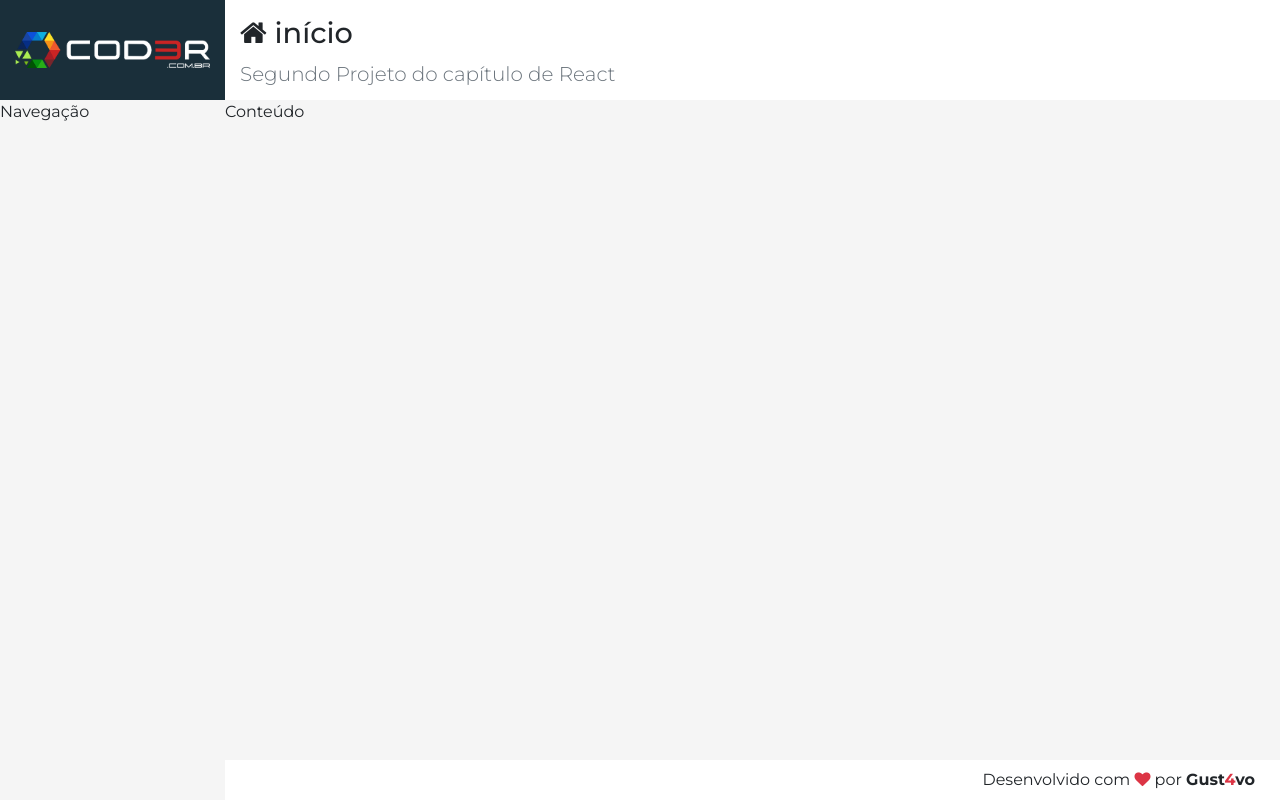
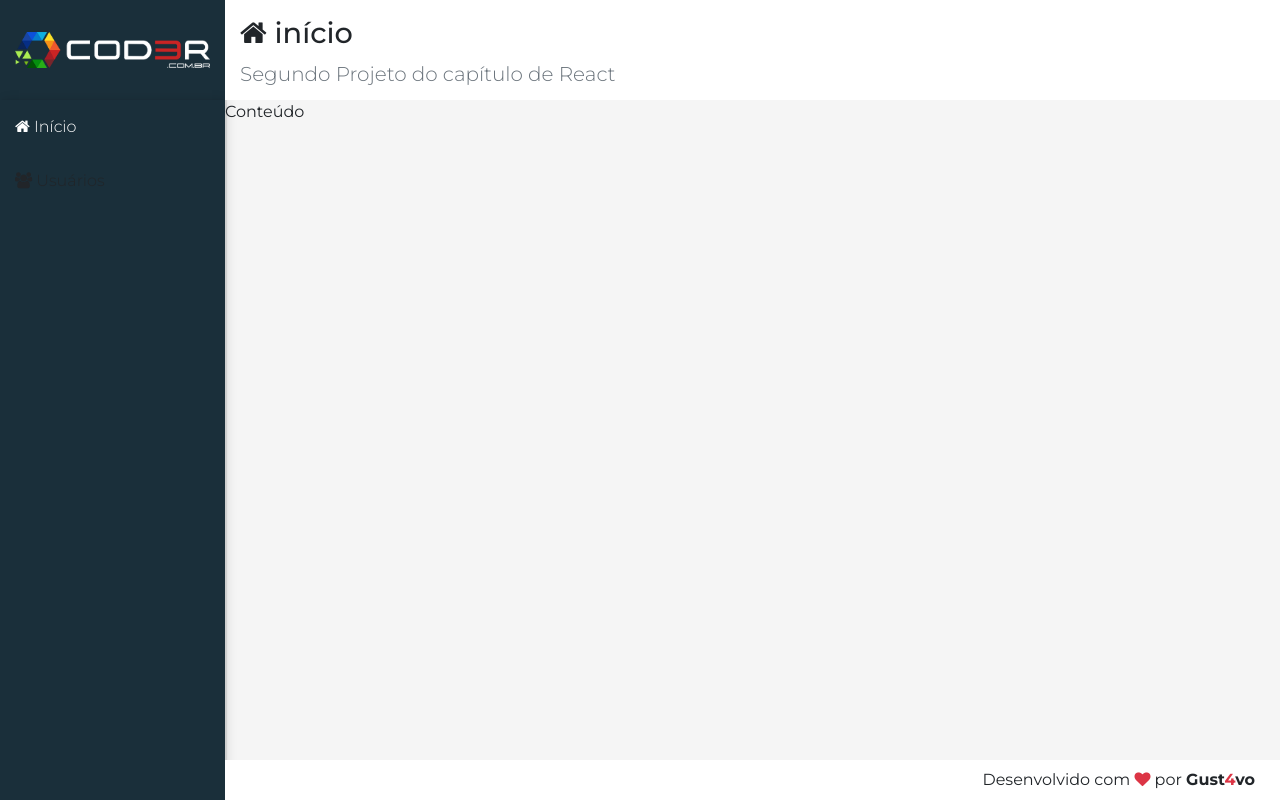
Before and after one commit to gustavomarim/cadastro-de-usuario-react, a React (Create React App) app in the folder crud/frontend/: page / in a window 1280 px wide. Built offline with nearby package versions, Linux system fonts and the light colour scheme.

Commit message:
Update - Nav component

```diff
--- a/crud/frontend/src/components/template/Logo.css
+++ b/crud/frontend/src/components/template/Logo.css
@@ -7,5 +7,5 @@
 
 aside.logo img {
     padding: 0px 15px;
-    width: 100%;
+    width  : 100%;
 }
--- a/crud/frontend/src/components/template/Nav.css
+++ b/crud/frontend/src/components/template/Nav.css
@@ -0,0 +1,17 @@
+aside.menu-area {
+    background-color: var(--bg-dark);
+    box-shadow      : var(--shadow-menu);
+}
+
+.menu a {
+    display        : block;
+    /* tira o sublinhado do link */
+    text-decoration: none;
+    color          : #fff;
+    font-weight    : 300;
+    padding        : 15px;
+}
+
+.menu a:hover {
+    background: linear-gradient(135deg, #07a7e3 0%, #32dac3 100%);
+}
--- a/crud/frontend/src/components/template/Nav.jsx
+++ b/crud/frontend/src/components/template/Nav.jsx
@@ -3,7 +3,18 @@
 
 const fn = props =>
     <aside className="menu-area">
-        Navegação
+        <nav className="menu">
+
+            {/* Refatorar em casa! */}
+            <a href="/">
+                <i className="fa fa-home"></i> Início
+            </a>
+
+            <a href to="#/users">
+                <i className="fa fa-users"></i> Usuários
+            </a>
+
+        </nav>
     </aside>
 
 export default fn
--- a/crud/frontend/src/main/App.css
+++ b/crud/frontend/src/main/App.css
@@ -9,6 +9,10 @@
     --shadow:
         0 2px 23px 0 rbga(0, 0, 0, 0.1),
         0 2px 49px 0 rbga(0, 0, 0, 0.06);
+
+    --shadow-menu:
+        2px 0 10px 0 rgba(0, 0, 0, 0.12),
+        2px 0 1px 0 rgba(0, 0, 0, 0.09);
 }
 
 * {
```
